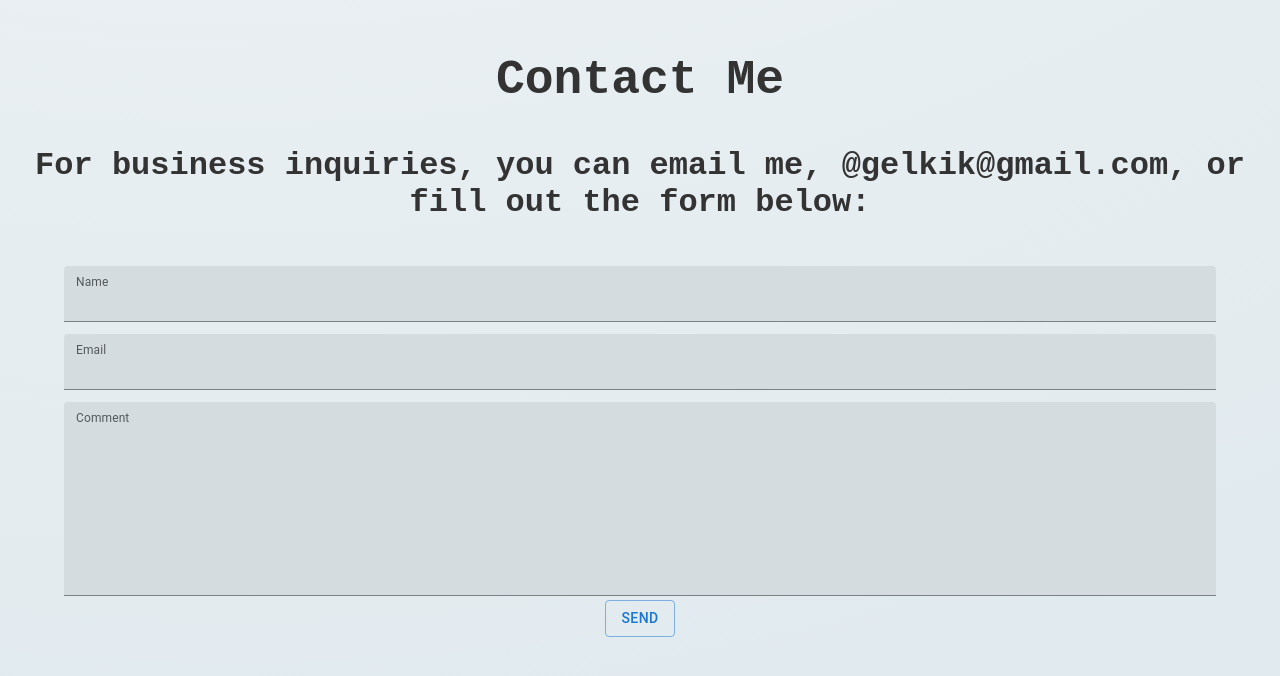
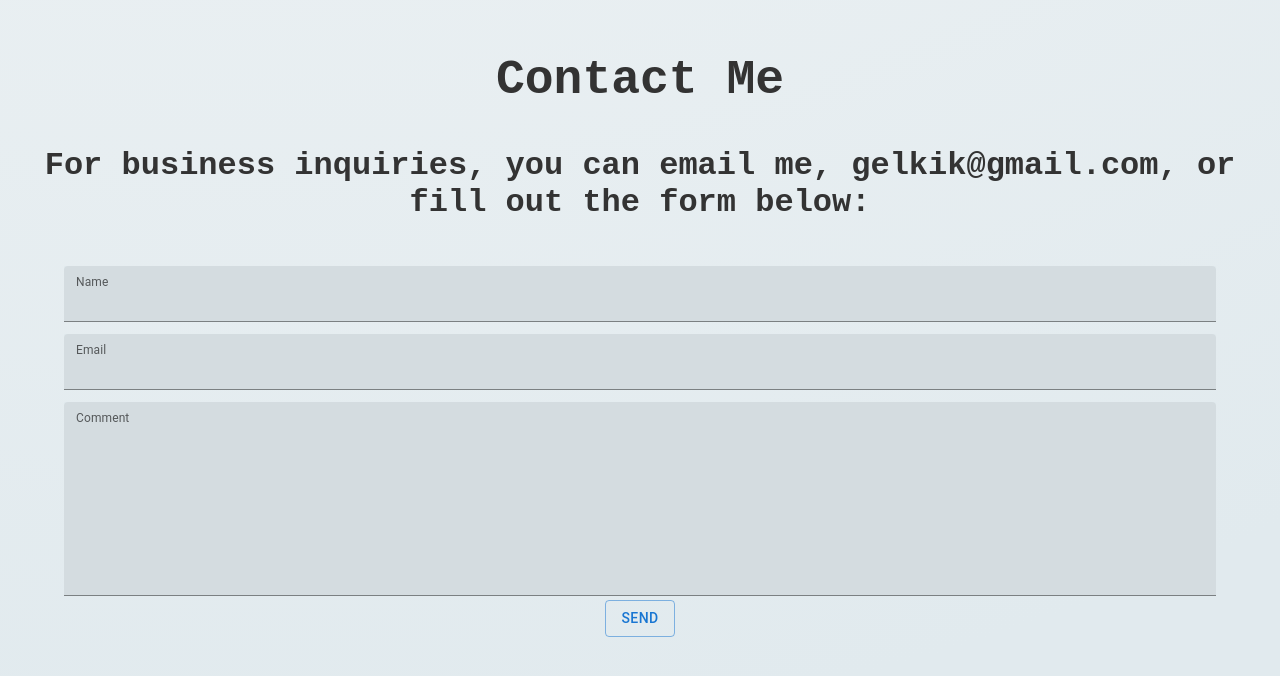
Before and after one commit to gelkik/website-frontend, a React (Create React App) app: page /contact in a window 1280 px wide. Shown: the part 3254-3930 px from the top of the page. Built offline with nearby package versions, Linux system fonts and the light colour scheme.

Commit message:
Fixed contact info @gelkik

```diff
--- a/src/components/EmailForm.js
+++ b/src/components/EmailForm.js
@@ -122,7 +122,7 @@ const EmailForm = ({theme}) => {
             </h1>
         </div>
         <div className="pre-email-form">
-            For business inquiries, you can email me, @gelkik@gmail.com, or fill out the form below:
+            For business inquiries, you can email me, gelkik@gmail.com, or fill out the form below:
         </div>
                 <br />
             <form
--- a/src/components/Projects.js
+++ b/src/components/Projects.js
@@ -48,7 +48,7 @@ function Projects() {
                 >
                 <Fade in={showVid}>
                     <Box sx={style}>
-                    <h2 style={{color:'white',textAlign:'right'}}onClick={handleClose}>X</h2>
+                    <h2 style={{color:'white',textAlign:'right', cursor:'pointer'}}onClick={handleClose}>X</h2>
                     <Typography id="transition-modal-title" variant="h4" component="h2" style={{color: 'orange',fontFamily:'monospace'}}>
                         DataDunk
                         <Typography id="transition-modal-title" variant="h6" component="h2" style={{color: 'white',fontFamily:'monospace'}}>
```
